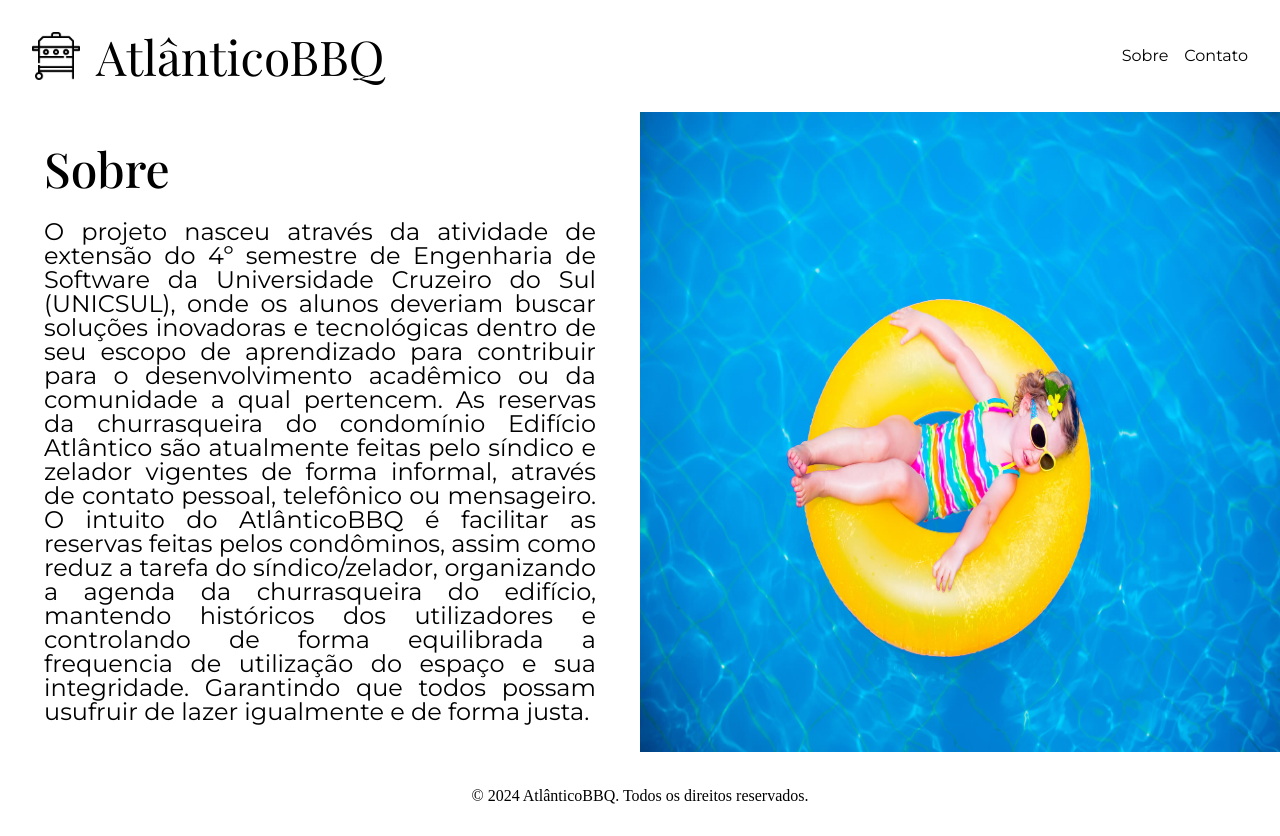
After one commit to vicschweiger/atlanticobbq, a Django app: page /about/ in a window 1280 px wide. The commit adds this page. Run offline with Django 5.2, Linux system fonts and the light colour scheme; some web fonts are replaced.

Commit message:
Adicionados templates editar/adicionar reservas, sobre e contato, assim como seus respectivos arquivos css.

```diff
--- a/atlanticobbq/urls.py
+++ b/atlanticobbq/urls.py
@@ -25,5 +25,8 @@ urlpatterns = [
     path('submit/', views.submit_login, name='submit_login'),
     path('calendar/', views.calendar_view, name='calendar'),
     path('edit_user/', views.edit_user, name='edit_user'),
-    path('edit_reservations/', views.edit_reservations, name='edit_reservations')
+    path('edit_reservations/', views.edit_reservations, name='edit_reservations'),
+    path('edit_reservations/submit/', views.submit_reservations, name='submit_reservation'),
+    path('about/', views.about, name='about'),
+    path('contact/', views.contact, name='contact'),
 ]
--- /dev/null
+++ b/reservations/static/css/about.css
@@ -0,0 +1,28 @@
+.about {
+    display: flex;
+    justify-content: space-between;
+}
+
+.about h1 {
+    font-size: 3rem;
+    font-family: var(--playfair);
+    font-weight: 500;
+}
+
+.about p {
+    font-family: var(--montserrat);
+    font-size: 1.5rem;
+    text-align: justify;
+}
+
+.about div {
+    display: flex;
+    flex-direction: column;
+    padding: 2rem 2.75rem;
+    gap: 1.75rem;
+}
+
+.about img {
+    width: 50vw;
+    height: 80vh;
+}
--- /dev/null
+++ b/reservations/templates/about.html
@@ -0,0 +1,20 @@
+{% extends "base.html" %}
+
+{% block title %}Sobre{% endblock %}
+
+{% block content %}
+    <section class="about">
+        <div>
+            <h1>Sobre</h1>
+            <p>O projeto nasceu através da atividade de extensão do 4º semestre de Engenharia de Software da Universidade Cruzeiro do Sul (UNICSUL),
+                onde os alunos deveriam buscar soluções inovadoras e tecnológicas dentro de seu escopo de aprendizado para contribuir para o desenvolvimento
+                acadêmico ou da comunidade a qual pertencem.
+                As reservas da churrasqueira do condomínio Edifício Atlântico são atualmente feitas pelo síndico e zelador vigentes de forma informal,
+                através de contato pessoal, telefônico ou mensageiro. O intuito do AtlânticoBBQ é facilitar as reservas feitas pelos condôminos, assim como
+                reduz a tarefa do síndico/zelador, organizando a agenda da churrasqueira do edifício, mantendo históricos dos utilizadores e controlando de forma
+                equilibrada a frequencia de utilização do espaço e sua integridade. Garantindo que todos possam usufruir de lazer igualmente e de forma justa.
+            </p>
+        </div>
+        <img src="/static/images/pool-girl.jpg" alt="Foto de menina em boia na piscina.">
+    </section>
+{% endblock %}
--- a/reservations/templates/base.html
+++ b/reservations/templates/base.html
@@ -16,6 +16,8 @@
     <link rel='stylesheet' href="{% static 'css/calendar.css' %}">
     <link rel='stylesheet' href="{% static 'css/edit_user.css' %}">
     <link rel='stylesheet' href="{% static 'css/edit_reservations.css' %}">
+    <link rel='stylesheet' href="{% static 'css/about.css' %}">
+    <link rel='stylesheet' href="{% static 'css/contact.css' %}">
     <link rel='stylesheet' href="{% static 'css/footer.css' %}">
     <title>{% block title %}{% endblock %}</title>
 </head>
--- a/reservations/templates/header.html
+++ b/reservations/templates/header.html
@@ -1,7 +1,7 @@
 <header class="header">
     <a href="{% url 'index' %}"><img src="/static/images/logo.png" alt="Logo"><h1>AtlânticoBBQ</h1></a>
     <div>
-        <a href=#>Sobre</a>
-        <a href=#>Contato</a>
+        <a href="{% url 'about' %}">Sobre</a>
+        <a href="{% url 'contact' %}">Contato</a>
     </div>
 </header>
--- a/reservations/views.py
+++ b/reservations/views.py
@@ -59,3 +59,13 @@ def edit_user(request):
 
 def edit_reservations(request):
     return render(request, 'edit_reservations.html')
+
+def submit_reservations(request):
+
+    return render(request, 'edit_reservations.html')
+
+def about(request):
+    return render(request, 'about.html')
+
+def contact(request):
+    return render(request, 'contact.html')
```
Also changed, not shown: reservations/static/css/contact.css (added, +38 -0 lines), reservations/static/css/edit_reservations.css (+63 -0 lines), reservations/templates/contact.html (added, +17 -0 lines), reservations/templates/edit_reservations.html (+20 -4 lines), db.sqlite3, reservations/static/images/churrasco-na-piscina.jpg, reservations/static/images/phone-pool.avif (added), reservations/static/images/pool-girl.jpg (added).
